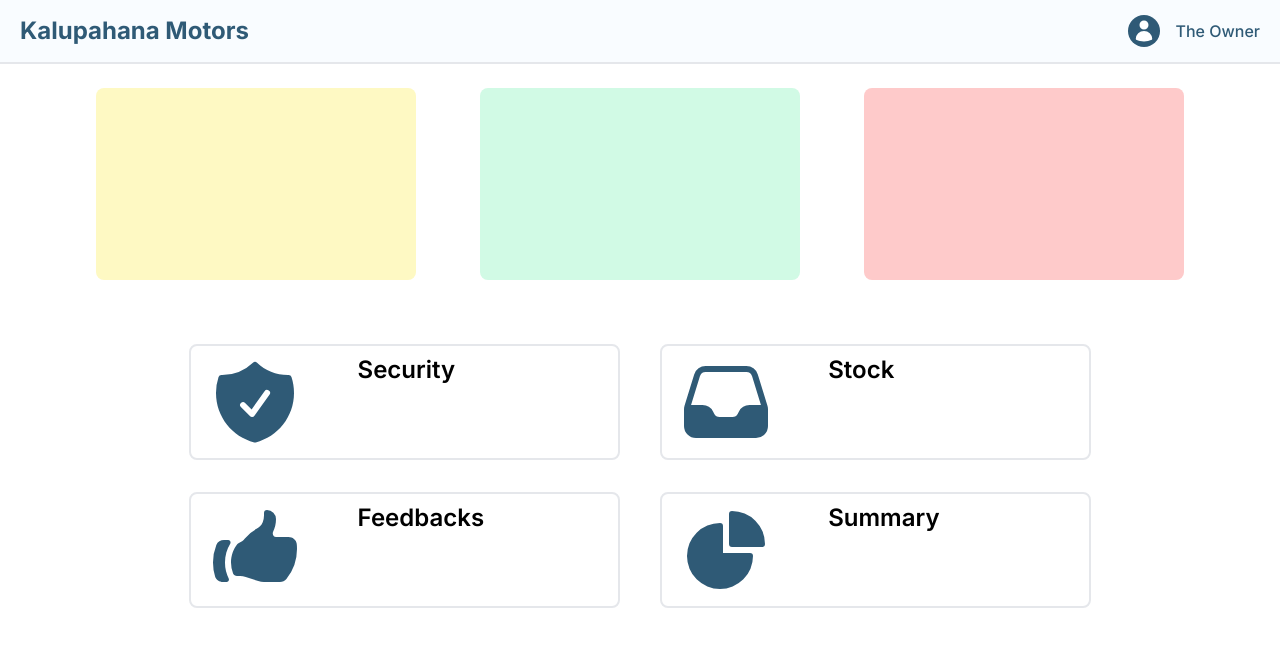
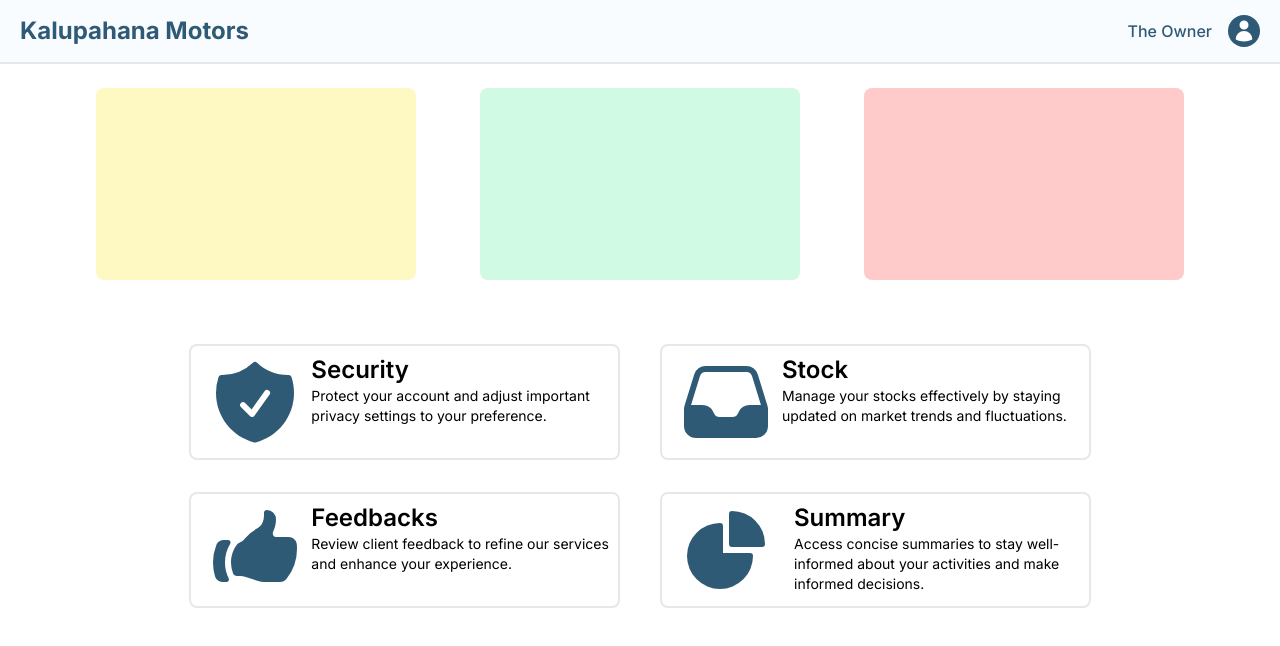
Before and after one commit to pramuddhika/Kalupahana-Project, a React (Vite) app in the folder client/: page /owner in a window 1280 px wide. Shown: the top 646 px of the page. Built offline with nearby package versions, Linux system fonts and the light colour scheme.

Commit message:
owner home page routers added

```diff
--- a/client/src/pages/Admin/Home.jsx
+++ b/client/src/pages/Admin/Home.jsx
@@ -1,5 +1,6 @@
 import {UserIcon,ShieldCheckIcon,InboxIcon,HandThumbUpIcon,ChartPieIcon} from '@heroicons/react/24/solid';
 import DashBoardBox from '../components/DashBoardBox';
+import {Link} from 'react-router-dom';
 
 const Home = () => {
     return (
@@ -10,8 +11,8 @@ const Home = () => {
                 Kalupahana Motors
              </p>
              <div className='flex items-center pr-5 gap-4'>
+                <p className='font-inter tex text-text-primary font-medium'>The Owner</p>
                 <UserIcon className='h-8 w-8 text-white bg-text-primary rounded-2xl p-1 '/>
-                <p className='font-inter tex text-text-primary font-medium'>The Owner</p>
              </div>
             </div>
             {/**6wner header -end */}
@@ -23,21 +24,29 @@ const Home = () => {
 
                 <div className='flex justify-center gap-10 my-8'>
 
+
                     <div className='flex box-content border-2 hover:border-teal-400 h-28 w-1/3 rounded-lg cursor-pointer'>
                       <div className='mt-2 ml-4 w-1/3'>
                          <ShieldCheckIcon className='h-24 text-text-primary'/>
                       </div>
-                      <div className='font-inter m-2'>
+                      <div className='font-inter m-2 hover:text-text-primary'>
+                      <Link to ='/owner/security'>
                         <p className='font-semibold text-2xl'>Security</p>
+                        <p className='text-sm'>Protect your account and adjust important privacy settings to your preference.</p>
+                        </Link>
                       </div>
                     </div>
+
 
                     <div className='flex box-content border-2  hover:border-teal-400 h-28 w-1/3 rounded-lg cursor-pointer'>
                       <div className='mt-2 ml-4 w-1/3'>
                          <InboxIcon className='h-24 text-text-primary'/>
                       </div>
-                      <div className='font-inter m-2'>
+                      <div className='font-inter m-2 hover:text-text-primary'>
+                        <Link to='/owner/stock'>
                         <p className='font-semibold text-2xl'>Stock</p>
+                        <p className='text-sm'>Manage your stocks effectively by staying updated on market trends and fluctuations.</p>
+                        </Link>
                       </div>
                     </div>
 
@@ -49,17 +58,23 @@ const Home = () => {
                       <div className='mt-2 ml-4 w-1/3'>
                          <HandThumbUpIcon className='h-24 text-text-primary'/>
                       </div>
-                      <div className='font-inter m-2'>
+                      <div className='font-inter m-2 hover:text-text-primary'>
+                        <Link to='/owner/feedbacks'>
                         <p className='font-semibold text-2xl'>Feedbacks</p>
+                        <p className='text-sm'>Review client feedback to refine our services and enhance your experience.</p>
+                        </Link>
                       </div>
                     </div>
 
                     <div className='flex box-content border-2  hover:border-teal-400 h-28 w-1/3 rounded-lg cursor-pointer'>
                     <div className='mt-2 ml-4 w-1/3'>
-                         <ChartPieIcon className='h-24 text-text-primary'/>
+                         <ChartPieIcon className='h-24 pr-3 text-text-primary'/>
                       </div>
-                      <div className='font-inter m-2'>
+                      <div className='font-inter m-2 hover:text-text-primary'>
+                        <Link to = '/owner/summary'>
                         <p className='font-semibold text-2xl'>Summary</p>
+                        <p className='text-sm'>Access concise summaries to stay well-informed about your activities and make informed decisions.</p>
+                        </Link>
                       </div>
                     </div>
 
--- a/client/src/pages/Shop/Feedbacks.jsx
+++ b/client/src/pages/Shop/Feedbacks.jsx
@@ -3,7 +3,7 @@ import ShopHeader from "../components/ShopHeader";
 const Feedbacks = () => {
     return (
         <div>
-            <ShopHeader pageName="Feedbacks" />
+            <ShopHeader pageName="Feedbacks"/>
             feedbacks
         </div>
     );
--- a/client/src/pages/components/ShopHeader.jsx
+++ b/client/src/pages/components/ShopHeader.jsx
@@ -6,8 +6,8 @@ const ShopHeader = ({ pageName }) => {
                      <div className="bg-side-nav-bg h-12 flex justify-between ">
                             <p className="text-text-primary font-inter font-bold text-3xl p-3">{pageName}</p>
                             <div className='flex items-center gap-2 p-3'>
-                                <BuildingStorefrontIcon className='w-8 h-8 bg-text-primary rounded-2xl text-white p-2'/>
                                 <p className='text-text-primary font-inter text-lg font-medium'>The Shop</p>
+                                <BuildingStorefrontIcon className='w-8 h-8 bg-text-primary rounded-2xl text-white p-2 mr-3'/>
                             </div>
                      </div>
         );
--- a/client/src/pages/components/SideNav.jsx
+++ b/client/src/pages/components/SideNav.jsx
@@ -22,7 +22,7 @@ const SideNav = () => {
     return (
         <div>
 
-            <div className="fix top-0 left-0 w-full border-2 border-l-gray-400 bg-side-nav-bg h-screen">
+            <div className="fixed top-0 left-0 w-[180px] border-2 border-l-gray-400 bg-side-nav-bg h-screen">
 
              <div className="font-inter text-text-primary p-4 mb-8">
                  <p className="flex font-bold text-xl justify-center">Kalupahana</p>
@@ -109,7 +109,7 @@ const SideNav = () => {
                      </div>
                  </Link>
                  <Link to='/'>
-                     <div className='flex pl-7 gap-1 hover:text-white hover:bg-text-primary rounded-lg p-2 cursor-pointer'>
+                     <div className='fixed flex pl-7 gap-1 hover:text-white hover:bg-text-primary rounded-lg p-2 cursor-pointer bottom-10'>
                        <ArrowUturnLeftIcon className='h-6 w-6 '/>
                         <p>Log out</p>
                      </div>
```
